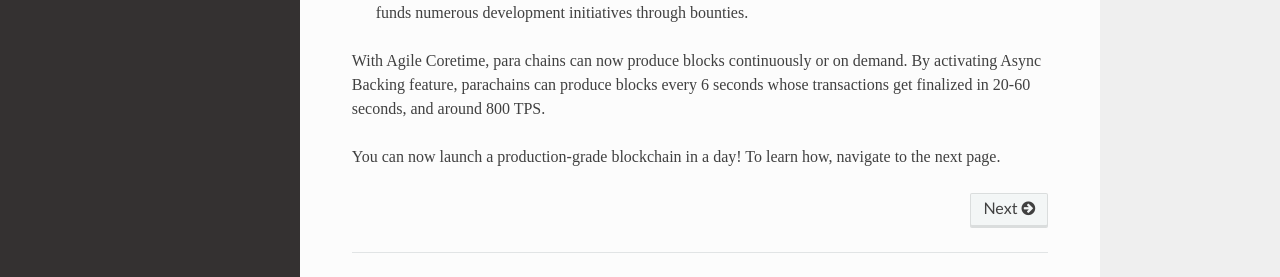
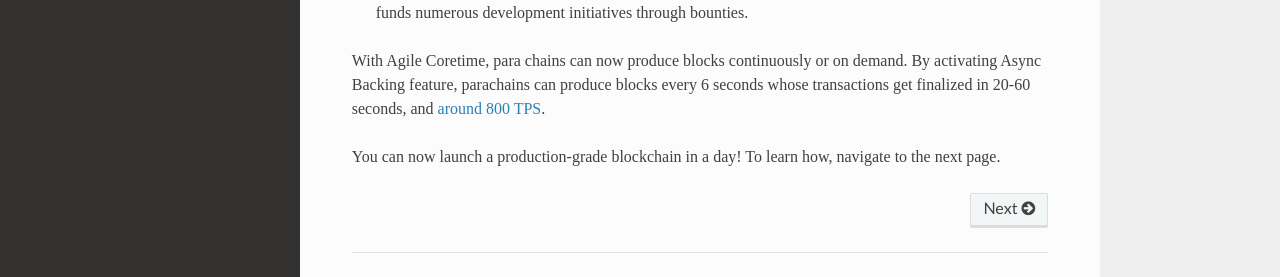
Before and after one commit to w3f/educhain, an MkDocs documentation site: the page built from docs/index.md, in a window 1280 px wide and 984 px high. Shown: the part 663-940 px from the top of the window. Built offline with MkDocs 1.6.1, drawn with Linux system fonts in a browser that asks for light colours; nearby versions of some CDN libraries; some of the changed lines change nothing that is shown.

Commit message:
TPS link

```diff
--- a/docs/index.md
+++ b/docs/index.md
@@ -23,6 +23,6 @@ Along with the efficient utility of coretime and blockspace, a parachain deploye
 
 With Agile Coretime, para chains can now produce blocks continuously or on demand. By activating Async Backing
 feature, parachains can produce blocks every 6 seconds whose transactions get finalized in 20-60 seconds, and
-around 800 TPS.
+[around 800 TPS](https://polkadot.network/blog/the-way-to-a-10x-throughput-lift-on-parachains/).
 
 You can now launch a production-grade blockchain in a day! To learn how, navigate to the next page.
```
